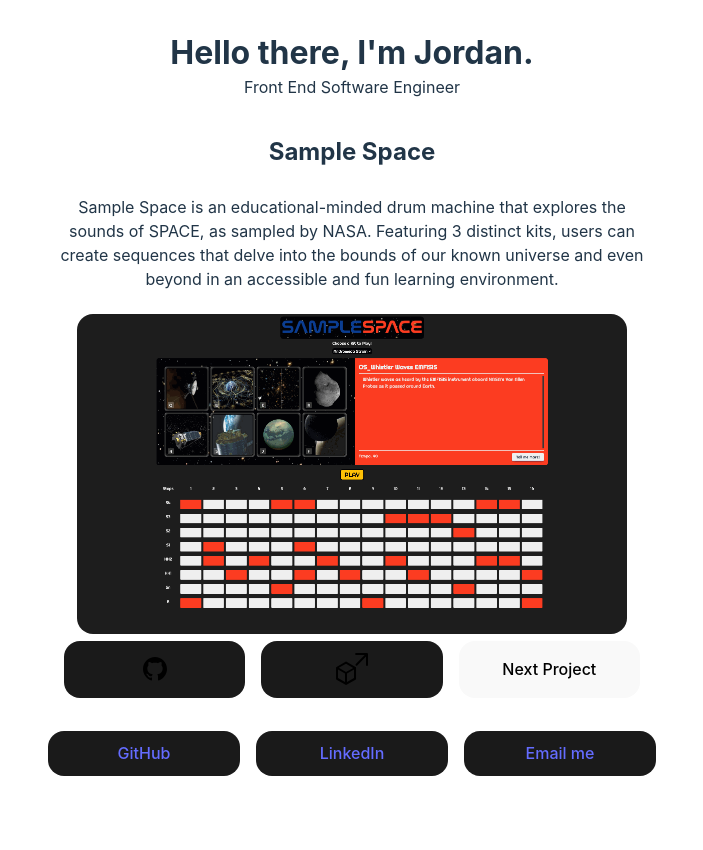
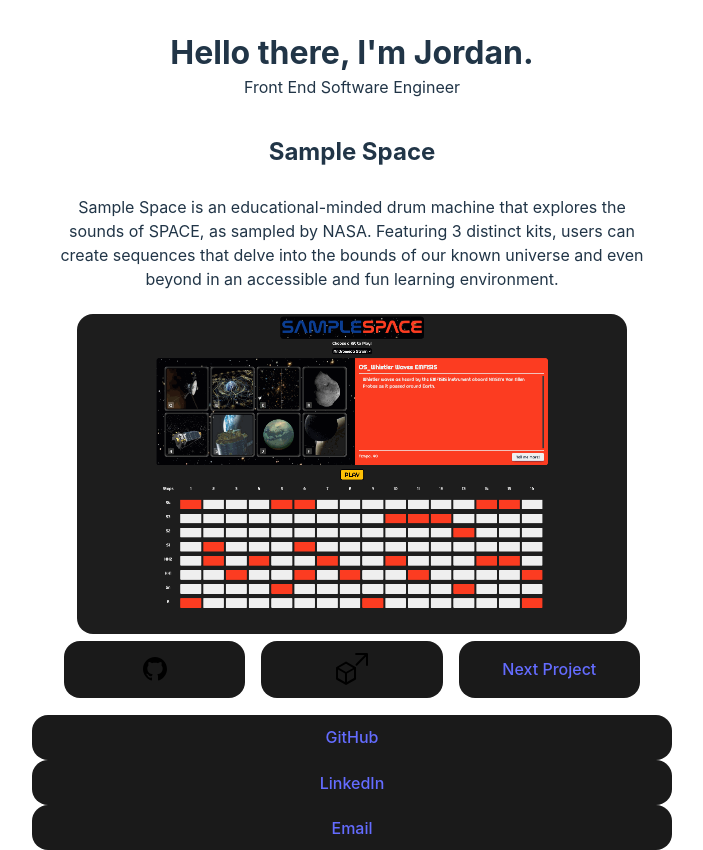
Before and after one commit to jskomal/portfolio, a React (Vite) app: page / in a window 1280 px wide. Shown: the whole page, without its empty margins (288-991 px from the left). Before the commit the page ends 800 px from the top, so only its background shows below. Built offline with nearby package versions, Linux system fonts and the light colour scheme.

Commit message:
Clean up Whitespace

```diff
--- a/src/App.tsx
+++ b/src/App.tsx
@@ -19,12 +19,11 @@
   }
 
   return (
-    <>
+    <div>
       <h1>
         <Typewriter words={["Hello there, I'm Jordan."]} />
       </h1>
       <p>Front End Software Engineer</p>
-
       <div className='project'>
         <h2>{links[linkIndex].title}</h2>
         <p>{links[linkIndex].description}</p>
@@ -41,15 +40,15 @@
           <a href={links[linkIndex].deployURL}>
             <img className='svg' src={deploy} alt='To Deploy Link' />
           </a>
-          <button onClick={handleSlides}>Next Project</button>
+          <a onClick={handleSlides}>Next Project</a>
         </div>
       </div>
-      <div className='contacts'>
+      <footer>
         <a href='https://github.com/jskomal'>GitHub</a>
         <a href='https://www.linkedin.com/in/jskomal/'>LinkedIn</a>
-        <a href='mailto:jskomal@gmail.com'>Email me</a>
-      </div>
-    </>
+        <a href='mailto:jskomal@gmail.com'>Email</a>
+      </footer>
+    </div>
   )
 }
 
```
